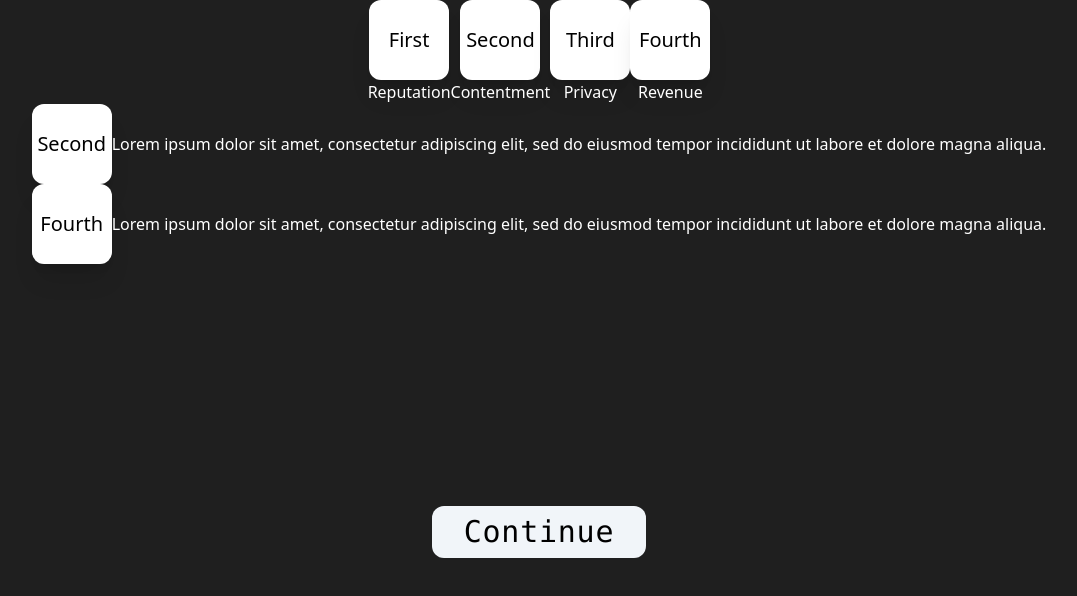
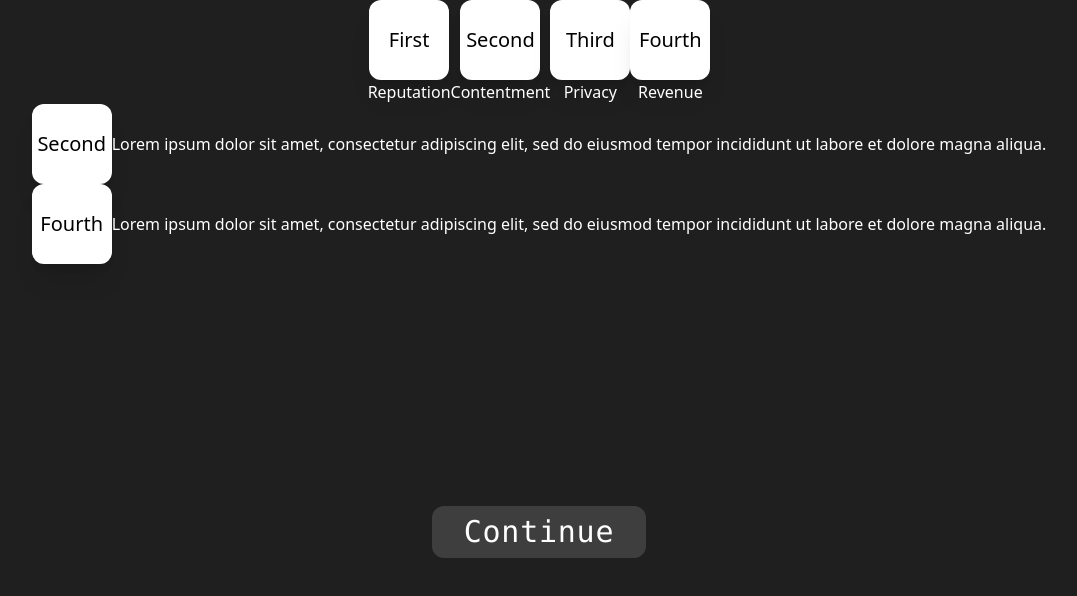
Before and after one commit to daancs/AppStoreEthics, a Next.js app: page /consequence in a window 1280 px wide. Shown: the top 596 px of the page, without its empty margins (101-1178 px from the left). Built offline with nearby package versions, Linux system fonts and the light colour scheme.

Commit message:
buttons can now be different colours, also added new colour definition in the tailwind file

```diff
--- a/src/components/Button.tsx
+++ b/src/components/Button.tsx
@@ -3,6 +3,8 @@ import Link from "next/link.js";
 interface ButtonProps {
     childeren: React.ReactNode;
     link: string;
+    bgColor?: string;
+    textColor?: string;
 }
 
 
@@ -15,7 +17,7 @@ const Button = (props: ButtonProps) => {
     return (
         <>
             <Link href={`/${props.link}`}>
-                <button className='text-black text-start tracking-wide w-full text-3xl rounded-xl py-2 px-8 bg-slate-100 hover:bg-slate-400'>
+                <button className={`text-start tracking-wide w-full text-3xl rounded-xl py-2 px-8 hover:bg-slate-400 ${props.bgColor ? props.bgColor : 'bg-slate-100'} ${props.textColor ? props.textColor : 'text-black'}`}>
                     {props.childeren}
                 </button>
             </Link>
--- a/src/components/ConsequencePageSkeleton.tsx
+++ b/src/components/ConsequencePageSkeleton.tsx
@@ -49,7 +49,7 @@ export default function ConsequencePageSkeleton(props: ConsequencePageSkeletonPr
                 <span>Lorem ipsum dolor sit amet, consectetur adipiscing elit, sed do eiusmod tempor incididunt ut labore et dolore magna aliqua.</span>
             </div>
             <div className='flex col-start-2 col-end-2 row-start-6 row-end-6 w-full h-full justify-evenly items-center font-mono'>
-                <Button childeren="Continue" link='game'/>
+                <Button childeren="Continue" link='game' bgColor="bg-primary-button-bg" textColor="text-white"/>
             </div>
         </div>
     </>
--- a/tailwind.config.js
+++ b/tailwind.config.js
@@ -19,6 +19,7 @@ module.exports = {
         'indi-blue': '#00A1FC',
         'indi-green': '#11F11A',
         'indi-red': '#FB0A18',
+        'primary-button-bg': '#3E3E3E',
       }
     },
   },
```
